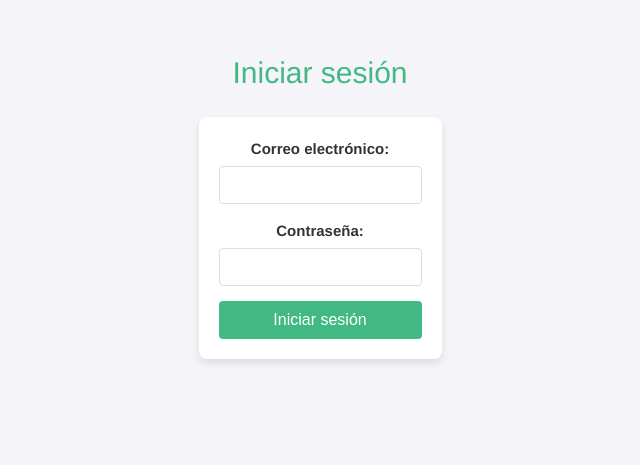
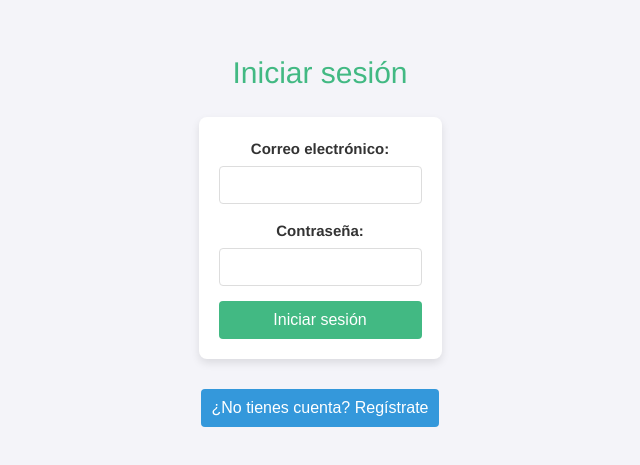
Before and after one commit to andresmurilloco/PruebaTecnica, a Vue app in the folder frontend/: page / in a window 1280 px wide. Shown: the part 111-576 px from the top of the page, without its empty margins (320-960 px from the left). Built offline with nearby package versions, Linux system fonts and the light colour scheme.

Commit message:
Modals set up, register button available.

```diff
--- a/frontend/src/App.vue
+++ b/frontend/src/App.vue
@@ -20,6 +20,9 @@
         <button type="submit">Iniciar sesión</button>
         <p v-if="loginError" style="color: red;">Credenciales incorrectas. Intenta nuevamente.</p>
       </form>
+
+      <!-- Botón de registro -->
+      <button @click="goToRegister" class="register-button">¿No tienes cuenta? Regístrate</button>
     </div>
 
     <!-- Mostrar documentos si el usuario está autenticado -->
@@ -56,30 +59,10 @@
           <button @click="closeModal">Cerrar</button>
         </div>
       </div>
-
-      <!-- Modal de edición de documento -->
-      <div v-if="isEditing" class="modal-overlay" @click.self="cancelEdit">
-        <div class="modal">
-          <h2>Editar Documento</h2>
-          <form @submit.prevent="saveDocument">
-            <div>
-              <label for="titulo">Título</label>
-              <input type="text" id="titulo" v-model="editableDocument.titulo" required />
-            </div>
-            <div>
-              <label for="descripcion">Descripción</label>
-              <input type="text" id="descripcion" v-model="editableDocument.descripcion" required />
-            </div>
-            <div class="form-actions">
-              <button type="submit">Guardar Cambios</button>
-              <button type="button" @click="cancelEdit">Cancelar</button>
-            </div>
-          </form>
-        </div>
-      </div>
     </div>
   </div>
 </template>
+
 
 <script>
 import axios from 'axios';
@@ -521,5 +504,20 @@ form p {
   color: #e74c3c; /* Color rojo para mensajes de error */
 }
 
+.register-button {
+  margin-top: 10px;
+  padding: 10px;
+  background-color: #3498db;
+  color: white;
+  font-size: 16px;
+  border: none;
+  cursor: pointer;
+  border-radius: 4px;
+}
+
+.register-button:hover {
+  background-color: #2980b9;
+}
+
 
 </style>
```
Also changed, not shown: 1 other file (tests, documents, lock files or other folders).
